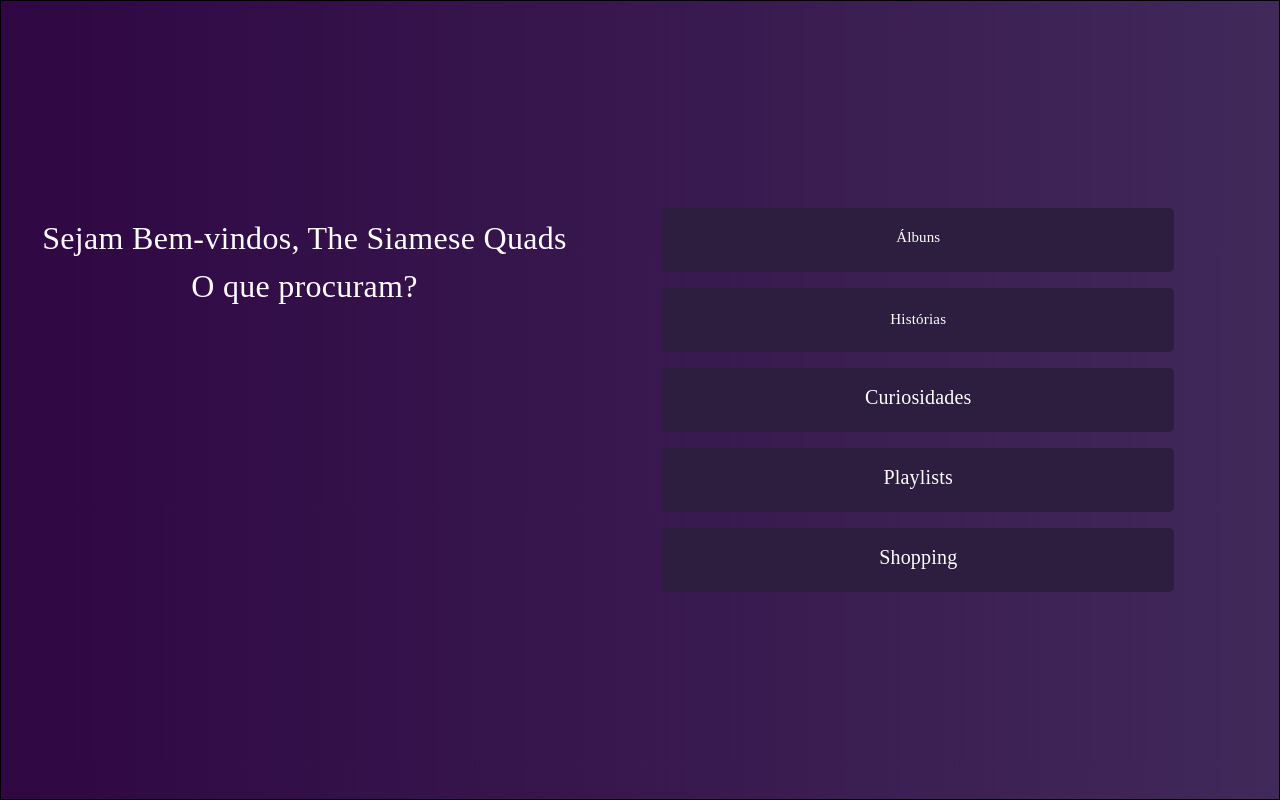
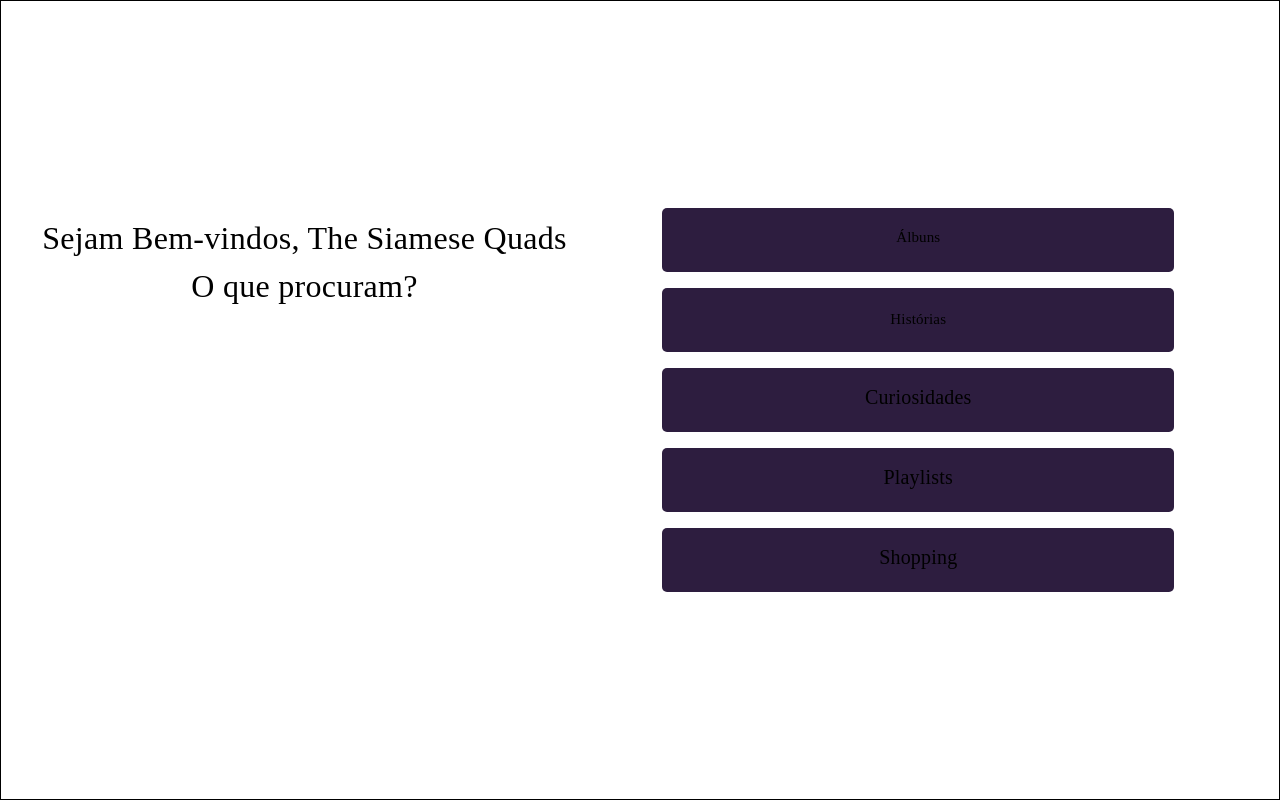
Before and after one commit to silvaPool/This-is-Eminem, a React (Create React App) app: page /opcoes in a window 1280 px wide. Built offline with nearby package versions, Linux system fonts and the light colour scheme; a web font is replaced by a local one.

Commit message:
alteracoes nas cores

```diff
--- a/src/App.css
+++ b/src/App.css
@@ -206,10 +206,11 @@ h4, p {
   justify-content: center;
   align-items: center;
   gap: 2rem;
-  background: #41295a;
+  background: white;
+  /* background: #41295a;
   background: -webkit-linear-gradient(to right, #2F0743, #41295a);
-  background: linear-gradient(to right, #2F0743, #41295a);
-  color: white;
+  background: linear-gradient(to right, #2F0743, #41295a);  */
+  color: black;
 }
 
 .bloco1 {
@@ -246,7 +247,7 @@ h4, p {
 }
 
 .game {
-  border-image: linear-gradient(hsl(240 100% 50% / .5), hsl(0 100% 50% / .5)) fill 1;
+  border-image: linear-gradient(hsl(240 100% 50% / .3), hsl(0 100% 50% / .3)) fill 1;
 }
 
 .hero {
```
